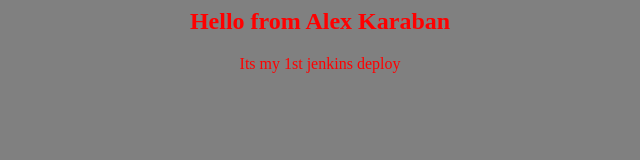
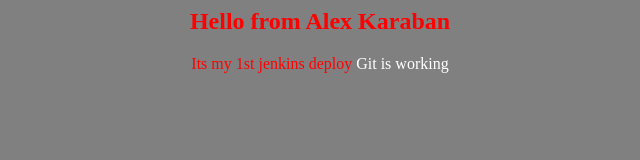
Before and after one commit to AlKaraban/Test, a plain HTML site: page index.html in a window 1280 px wide. Shown: the whole page, without its empty margins (320-960 px from the left). Drawn offline with Linux system fonts and the light colour scheme.

Commit message:
Update index.html

```diff
--- a/index.html
+++ b/index.html
@@ -3,7 +3,7 @@
 <center>
 <h2><font color=red>Hello from Alex Karaban</font></h2>
 <font color=red>Its my 1st jenkins deploy</font>
-
+<font color=white>Git is working</font>
 </center>
 </body>
 </html>
```
